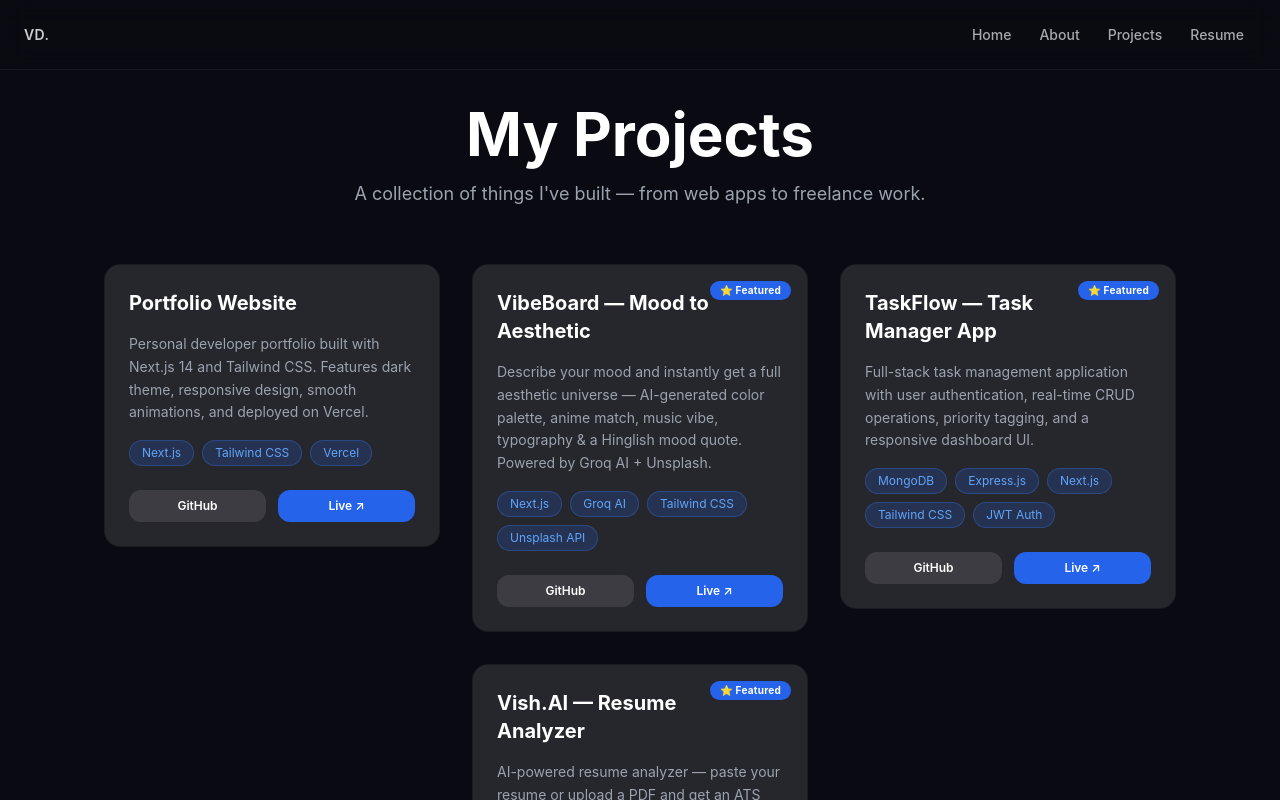
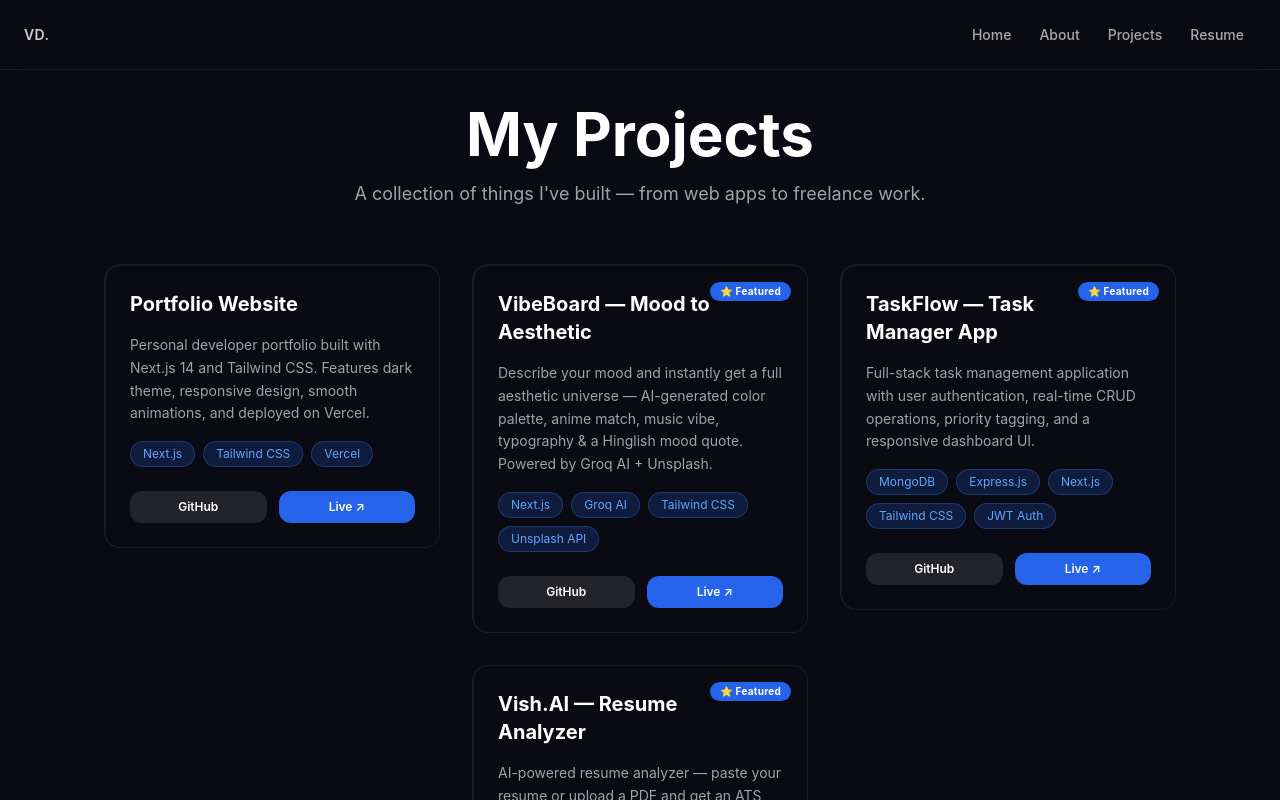
Before and after one commit to VishnuVardhan2000/my-portfolio, a Next.js app: page /projects in a window 1280 px wide. Shown: the top 800 px of the page. Built offline with nearby package versions, Linux system fonts and the light colour scheme.

Commit message:
fix: edge-only neon glow on project cards

```diff
--- a/app/globals.css
+++ b/app/globals.css
@@ -2,8 +2,7 @@
 @tailwind components;
 @tailwind utilities;
 
-  @keyframes fadeIn
- {
+@keyframes fadeIn {
   from {
     opacity: 0;
     transform: translateY(12px);
@@ -13,11 +12,13 @@
     transform: translateY(0);
   }
 }
+
 .projects-grid {
   @apply grid gap-6;
   grid-template-columns: repeat(3, minmax(0, 350px));
   justify-content: center;
 }
+
 * {
   margin: 0;
   padding: 0;
@@ -29,13 +30,15 @@ html {
 }
 
 body {
-  background-color: #0A0F1E;
+  background-color: #0a0a12;
   color: #E8EAF0;
   font-family: 'Inter', sans-serif;
 }
+
 h1, h2, h3, h4, h5, h6 {
   font-family: var(--font-syne);
 }
+
 /* Global page padding - fixes mobile edge issue */
 main {
   padding-left: 1rem;
@@ -55,28 +58,31 @@ main {
     padding-right: 4rem;
   }
 }
+
 /* ══════════════════════════════════════════
-   SPOTLIGHT + 3D TILT CARD EFFECT
+   SPOTLIGHT BORDER + 3D TILT CARD EFFECT
 ══════════════════════════════════════════ */
 
+/* OUTER WRAPPER — the 1.5px padding gap IS the glowing border */
 .spotlight-wrapper {
   position: relative;
   border-radius: 1rem;
-  padding: 1px;
+  padding: 1.5px;
   background: rgba(255, 255, 255, 0.07);
   perspective: 800px;
   transition: background 0.3s ease;
 }
 
+/* BORDER GLOW — neon light follows cursor along the edge */
 .spotlight-wrapper::before {
   content: "";
   position: absolute;
   inset: 0;
   border-radius: inherit;
   background: radial-gradient(
-    180px circle at var(--mx) var(--my),
-    rgba(var(--glow), 0.65),
-    transparent 65%
+    200px circle at var(--mx) var(--my),
+    rgba(var(--glow), 0.9),
+    transparent 70%
   );
   opacity: 0;
   transition: opacity 0.35s ease;
@@ -88,11 +94,12 @@ main {
   opacity: 1;
 }
 
+/* INNER CARD — solid bg so glow ONLY shows on the 1.5px edge */
 .spotlight-card {
   position: relative;
   overflow: hidden;
-  border-radius: calc(1rem - 1px);
-  background: rgba(255, 255, 255, 0.05);
+  border-radius: calc(1rem - 1.5px);
+  background: #0a0a12;
   padding: 1.5rem;
   display: flex;
   flex-direction: column;
@@ -102,41 +109,24 @@ main {
   transform: perspective(800px) rotateX(var(--rx, 0deg)) rotateY(var(--ry, 0deg));
   transition:
     transform 0.15s cubic-bezier(0.03, 0.98, 0.52, 0.99),
-    background 0.3s ease,
     box-shadow 0.3s ease;
   will-change: transform;
 }
 
 .spotlight-wrapper:hover .spotlight-card {
-  background: rgba(255, 255, 255, 0.08);
   box-shadow:
-    0 0 0 1px rgba(var(--glow), 0.15),
-    0 20px 60px -10px rgba(var(--glow), 0.12),
+    0 20px 60px -10px rgba(var(--glow), 0.15),
     0 8px 24px -4px rgba(0, 0, 0, 0.4);
 }
 
+/* smooth snap back when mouse leaves */
 .spotlight-wrapper:not(:hover) .spotlight-card {
   transition:
     transform 0.5s cubic-bezier(0.03, 0.98, 0.52, 0.99),
-    background 0.3s ease,
     box-shadow 0.3s ease;
 }
 
+/* hide inner glow — edge only */
 .spotlight-inner {
-  position: absolute;
-  inset: 0;
-  border-radius: inherit;
-  pointer-events: none;
-  opacity: 0;
-  transition: opacity 0.35s ease;
-  background: radial-gradient(
-    350px circle at var(--mx) var(--my),
-    rgba(var(--glow), 0.09),
-    transparent 60%
-  );
-  z-index: 0;
+  display: none;
 }
-
-.spotlight-wrapper:hover .spotlight-inner {
-  opacity: 1;
-}
```
